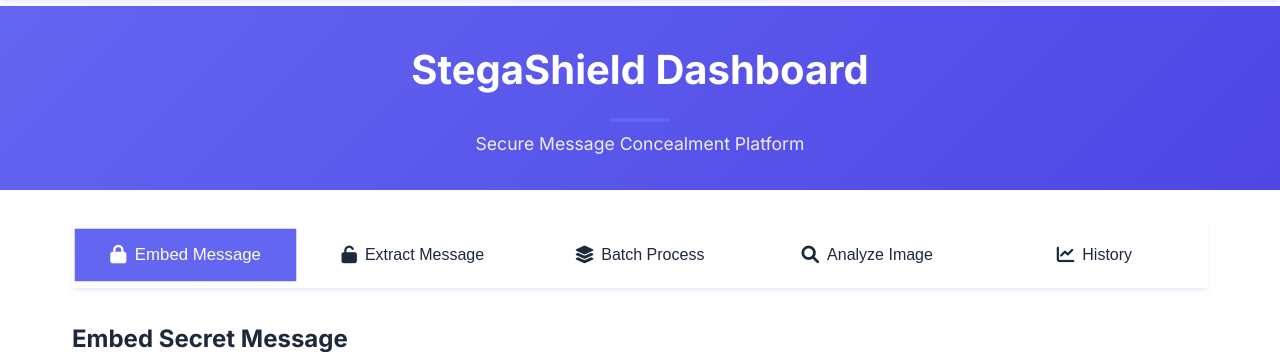
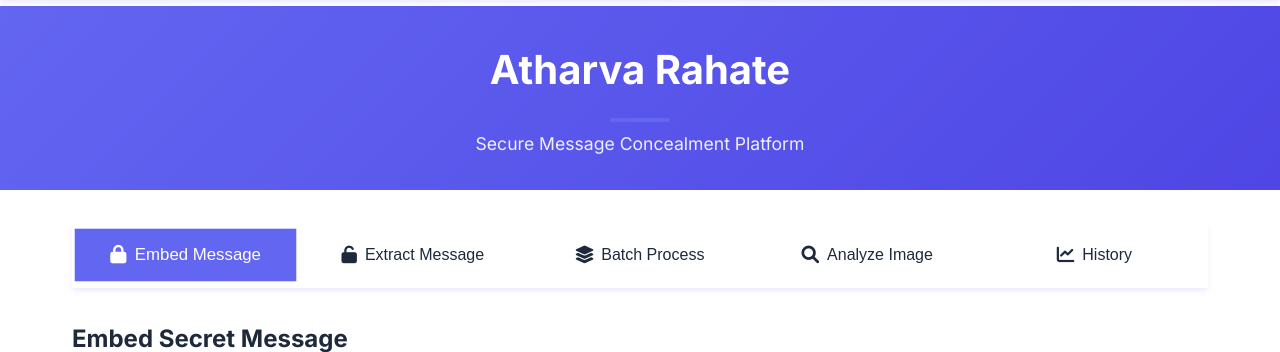
Before and after one commit to CrazAr374/StagaSheild, a Flask app: page /stego in a window 1280 px wide. Shown: the part 74-426 px from the top of the page. Run offline with Flask 3, Linux system fonts and the light colour scheme.

Commit message:
New Changes

```diff
--- a/templates/index.html
+++ b/templates/index.html
@@ -50,7 +50,7 @@
     <!-- Main Content -->
     <main class="app-main">
         <div class="dashboard-header">
-            <h1>StegaShield Dashboard</h1>
+            <h1>Atharva Rahate</h1>
             <p class="dashboard-subtitle">Secure Message Concealment Platform</p>
         </div>
 
```
